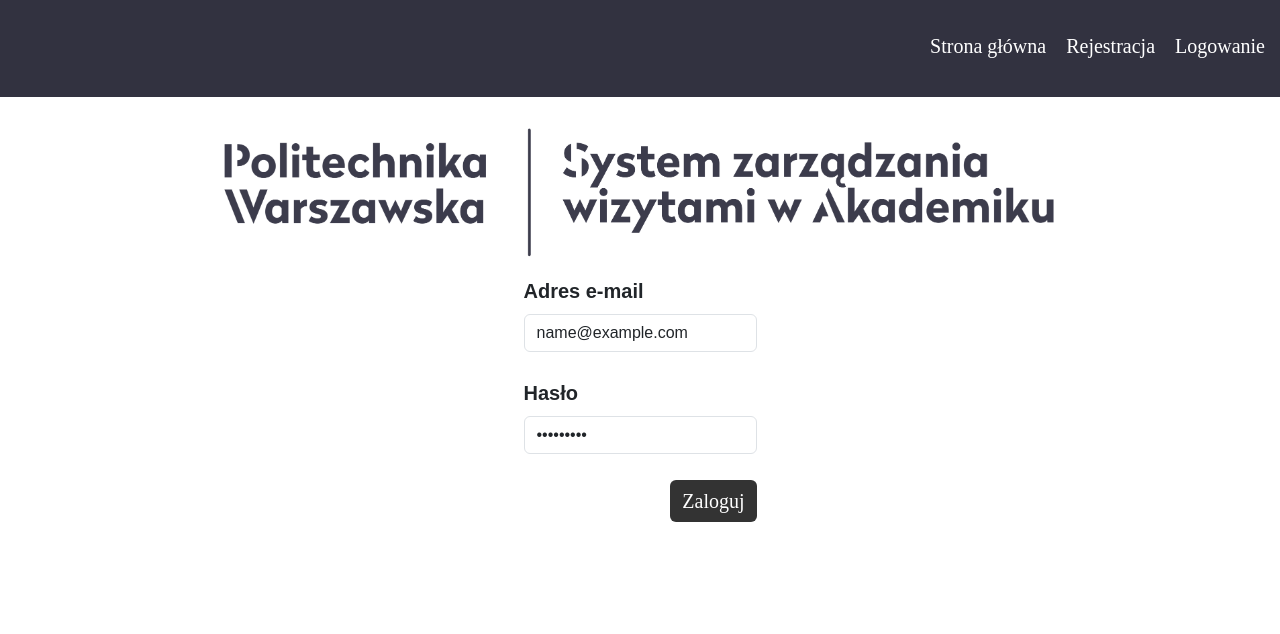
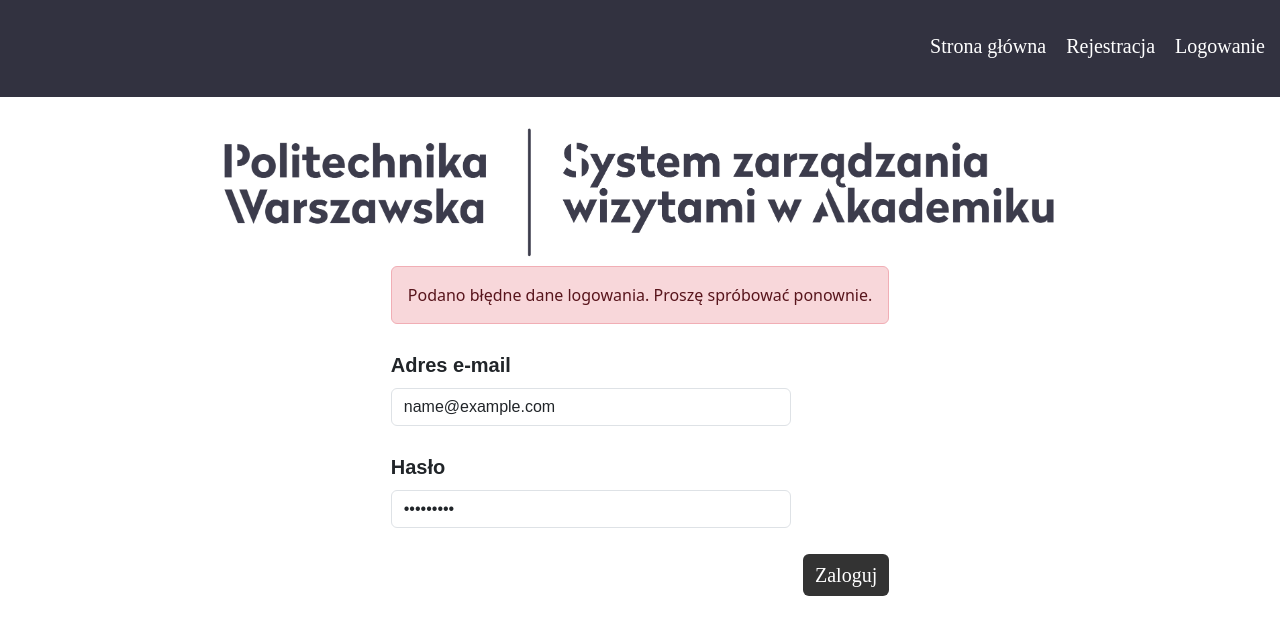
Before and after one commit to barbsnb/ProjectNest, a React (Create React App) app in the folder frontend/: page /login in a window 1280 px wide. Both pictures are taken after typing "name@example.com", "Sample123" into the empty fields and a click on the button "Zaloguj". Shown: the top 634 px of the page. Built offline with nearby package versions, Linux system fonts and the light colour scheme; no server answers.

Commit message:
weryfikacja login

```diff
--- a/frontend/src/components/auth/LoginForm.js
+++ b/frontend/src/components/auth/LoginForm.js
@@ -1,5 +1,5 @@
 import React, { useContext, useState } from "react";
-import { Form, Button } from "react-bootstrap";
+import { Form, Button, Alert } from "react-bootstrap";
 import { AuthContext } from "../../contexts/AuthContext";
 import { UserVisitsContext } from "../../contexts/UserVisitsContext";
 import { AllVisitsContext } from "../../contexts/AllVisitsContext";
@@ -14,6 +14,7 @@
    const { setGetUserVisits } = useContext(UserVisitsContext);
    const { setGetAllVisits } = useContext(AllVisitsContext);
    const [errors, setErrors] = useState({});
+   const [loginError, setLoginError] = useState("");
 
    const validate = () => {
       const errors = {};
@@ -43,8 +44,10 @@
             setGetCurrentUser(true);
             setGetUserVisits(true);
             setGetAllVisits(true);
+            setLoginError(""); // Reset login error on successful login
          })
          .catch((err) => {
+            setLoginError("Podano błędne dane logowania. Proszę spróbować ponownie.");
             console.error("Login failed: ", err);
          });
    }
@@ -52,6 +55,7 @@
    return (
       <div className="form-container">
          <Form onSubmit={submitLogin}>
+            {loginError && <Alert variant="danger">{loginError}</Alert>}
             <Form.Group className="mb-3" controlId="formBasicEmail">
                <Form.Label>Adres e-mail</Form.Label>
                <Form.Control
```
Also changed, not shown: 1 other file (tests, documents, lock files or other folders).
